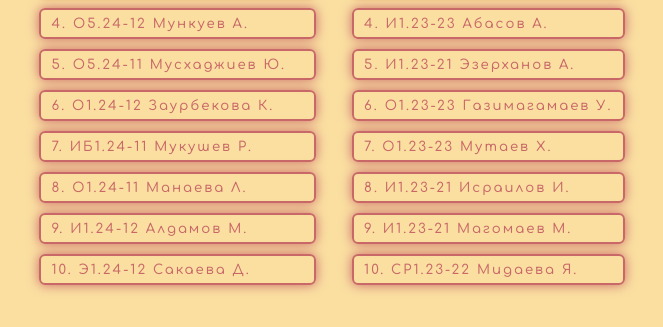
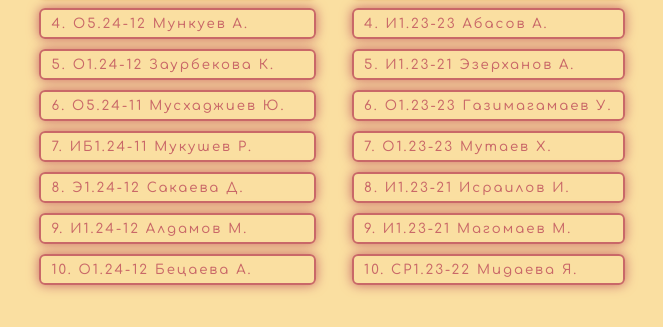
Before and after one commit to altairmsr/ggkit_dashboard, a React (Vite) app: page /12 in a window 1280 px wide. Shown: the part 347-674 px from the top of the page, without its empty margins (308-971 px from the left). Built offline with nearby package versions, Linux system fonts and the light colour scheme.

Commit message:
Update course1.js

```diff
--- a/src/data/course1.js
+++ b/src/data/course1.js
@@ -28,14 +28,14 @@ const course1 = [
 	},
 	{
 		id: 4,
-		group: "О5.24-11",
-		name: "Мусхаджиев Ю.",
+		group: "О1.24-12",
+		name: "Заурбекова К.",
 		pos: "regular",
 	},
 	{
 		id: 5,
-		group: "О1.24-12",
-		name: "Заурбекова К.",
+		group: "О5.24-11",
+		name: "Мусхаджиев Ю.",
 		pos: "regular",
 	},
 	{
@@ -46,8 +46,8 @@ const course1 = [
 	},
 	{
 		id: 7,
-		group: "О1.24-11",
-		name: "Манаева Л.",
+		group: "Э1.24-12",
+		name: "Сакаева Д.",
 		pos: "regular",
 	},
 	{
@@ -58,8 +58,8 @@ const course1 = [
 	},
 	{
 		id: 9,
-		group: "Э1.24-12",
-		name: "Сакаева Д.",
+		group: "О1.24-12",
+		name: "Бецаева А.",
 		pos: "regular",
 	},
 ];
```
